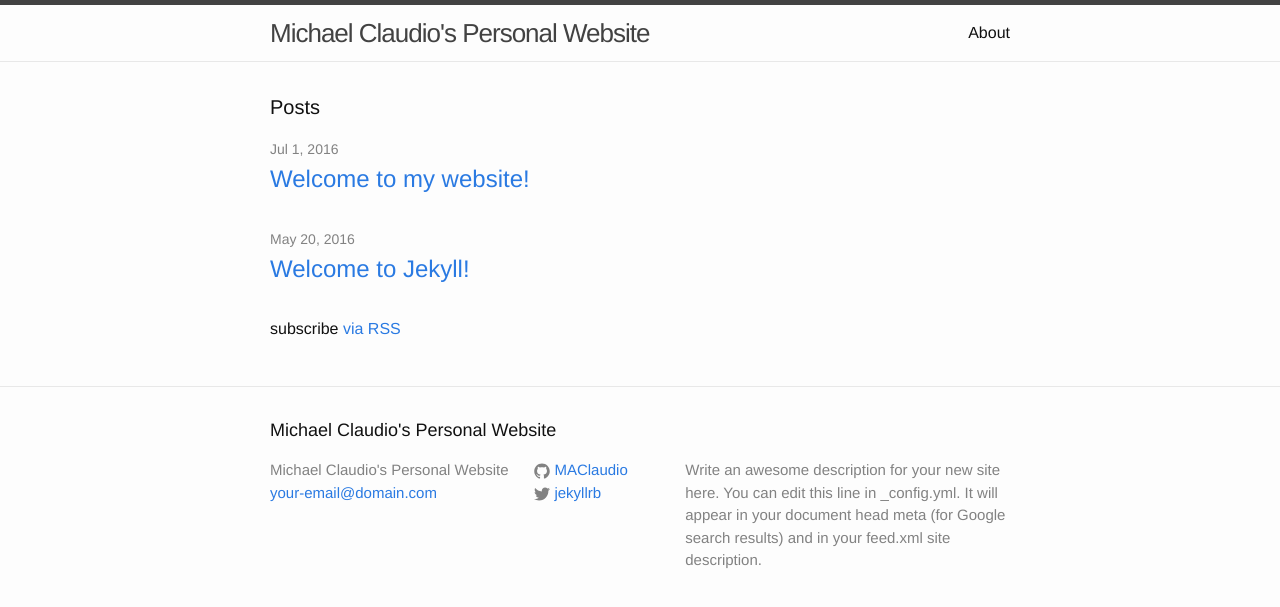
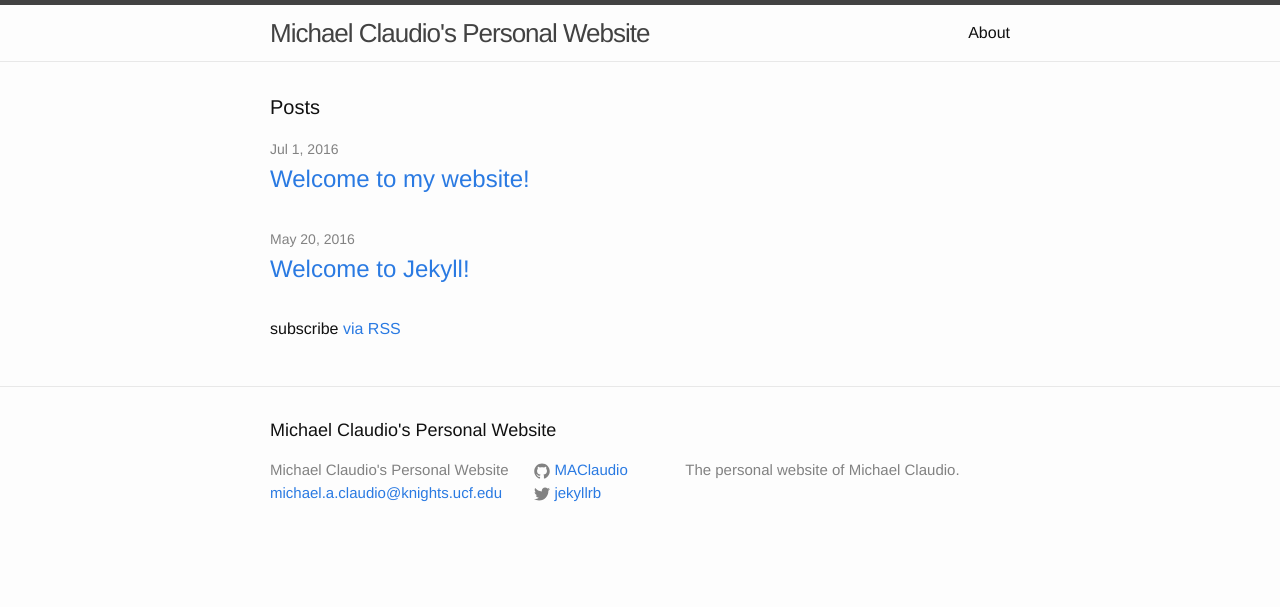
Before and after one commit to MAClaudio/MAClaudio.github.io, a Jekyll site: the page built from index.html, in a window 1280 px wide. Shown: the top 607 px of the page. Built offline with Jekyll 4.4.1, drawn with Linux system fonts in a browser that asks for light colours.

Commit message:
Updated site description

```diff
--- a/_config.yml
+++ b/_config.yml
@@ -7,11 +7,9 @@
 
 # Site settings
 title: Michael Claudio's Personal Website
-email: your-email@domain.com
+email: michael.a.claudio@knights.ucf.edu
 description: > # this means to ignore newlines until "baseurl:"
-  Write an awesome description for your new site here. You can edit this
-  line in _config.yml. It will appear in your document head meta (for
-  Google search results) and in your feed.xml site description.
+  The personal website of Michael Claudio.
 baseurl: "" # the subpath of your site, e.g. /blog
 url: "http://yourdomain.com" # the base hostname & protocol for your site
 twitter_username: jekyllrb
```
